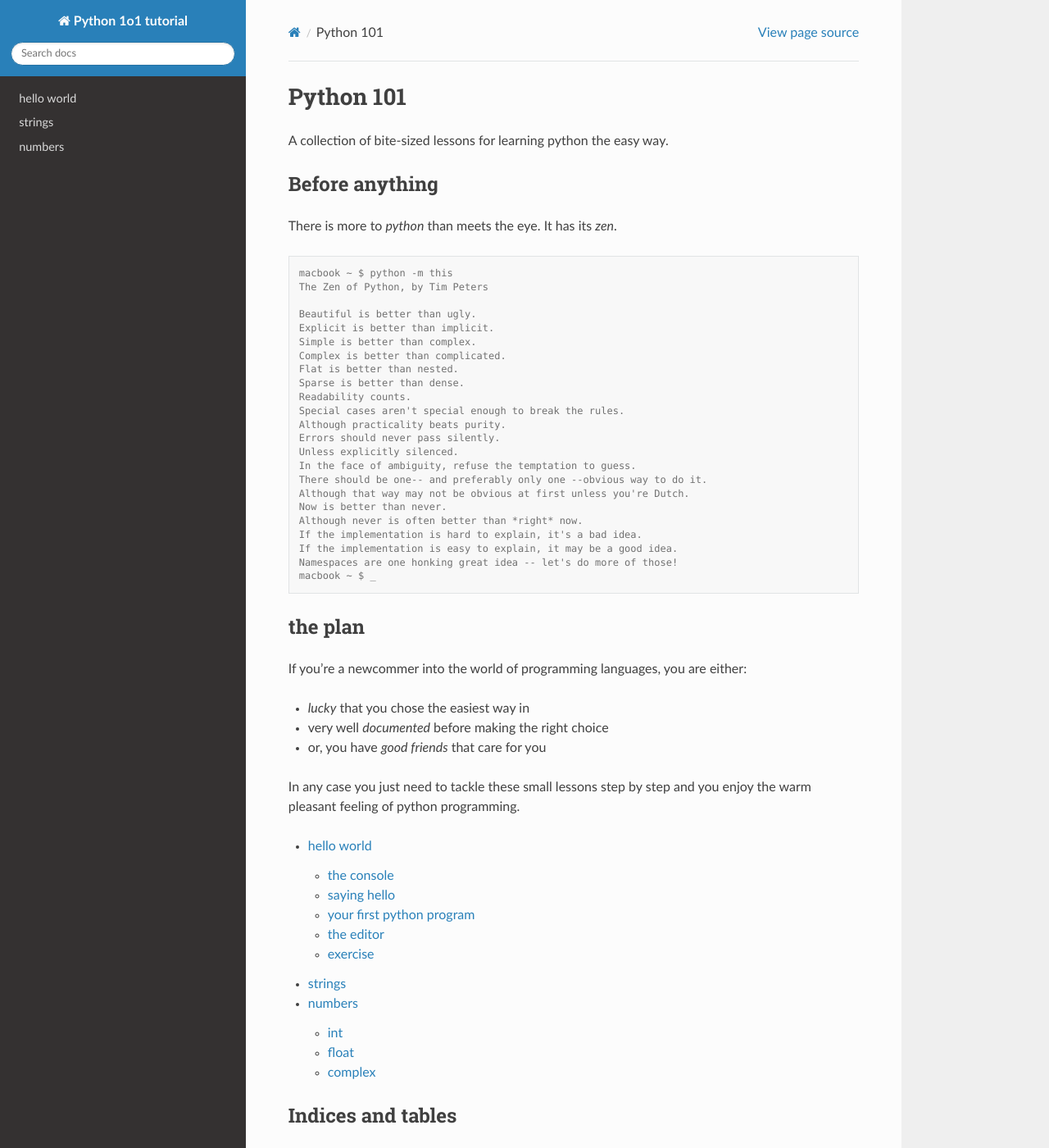
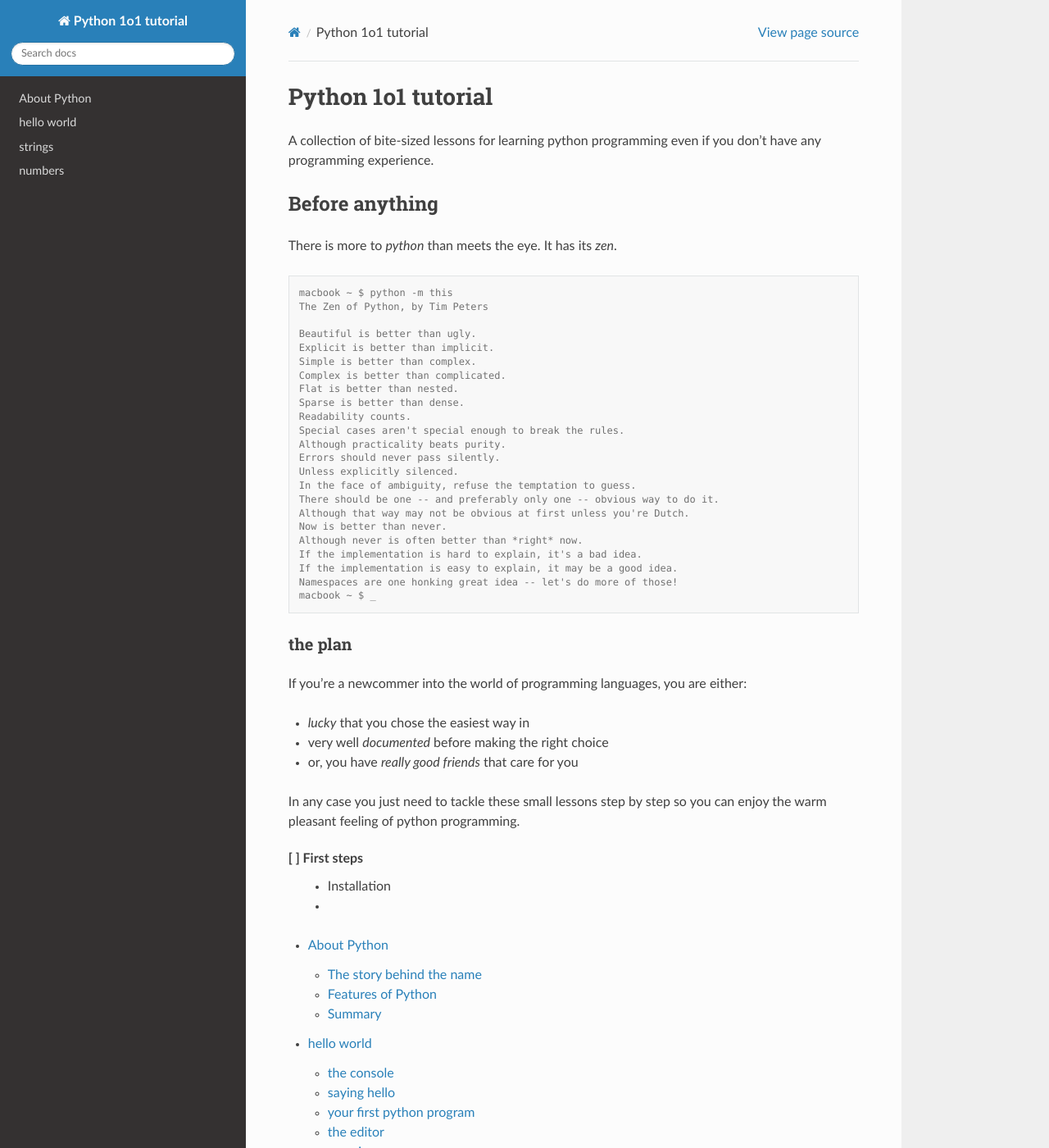
Before and after one commit to kopsha/python-1o1, a Sphinx documentation site: the page built from docs/index.rst, in a window 1280 px wide and 1400 px high. Shown: the whole window at 82% size. Built offline with Sphinx 7.4.7 and the Read the Docs theme 2.0.0, drawn with Linux system fonts in a browser that asks for light colours; part of the change alters nothing that is shown.

Commit message:
finished about python

```diff
--- /dev/null
+++ b/docs/about_python.rst
@@ -0,0 +1,164 @@
+************
+About Python
+************
+
+Python is one of those rare languages which can claim to be both simple and
+powerful. You will find yourself pleasantly surprised to see how easy it is
+to concentrate on the solution to the problem rather than the syntax and
+structure of the language you are programming in.
+
+.. admonition:: The official introduction to Python is:
+
+	Python is an easy to learn, powerful programming language. It has efficient
+	high-level data structures and a simple but effective approach to
+	object-oriented programming. Python's elegant syntax and dynamic typing,
+	together with its interpreted nature, make it an ideal language for
+	scripting and rapid application development in many areas on most platforms.
+
+
+I will discuss most of these features in more detail in the next section.
+
+
+The story behind the name
+#########################
+
+Guido van Rossum, the creator of the Python language, named the language after
+the BBC show "Monty Python's Flying Circus". He doesn't particularly like snakes
+that kill animals for food by winding their long bodies around them and crushing
+them.
+
+
+Features of Python
+##################
+
+Simple
+******
+
+Python is a simple and minimalistic language. Reading a good Python program feels
+almost like reading English, although very strict English! This pseudo-code
+nature of Python is one of its greatest strengths. It allows you to concentrate
+on the solution to the problem rather than the language itself.
+
+
+Easy to Learn
+*************
+
+As you will see, Python is extremely easy to get started with. Python has an
+extraordinarily simple syntax, as already mentioned.
+
+
+Free and Open Source
+********************
+
+Python is an example of a FLOSS (Free/Libré and Open Source Software). In simple
+terms, you can freely distribute copies of this software, read its source code,
+make changes to it, and use pieces of it in new free programs. FLOSS is based on
+the concept of a community which shares knowledge. This is one of the reasons
+why Python is so good - it has been created and is constantly improved by a
+community who just want to see a better Python.
+
+
+High-level Language
+*******************
+
+When you write programs in Python, you never need to bother about the low-level
+details such as managing the memory used by your program, etc.
+
+
+Portable
+********
+
+Due to its open-source nature, Python has been ported to (i.e. changed to make
+it work on) many platforms. All your Python programs can work on any of these
+platforms without requiring any changes at all if you are careful enough to
+avoid any system-dependent features.
+
+You can use Python on GNU/Linux, Windows, FreeBSD, Macintosh, Solaris, OS/2,
+Amiga, AROS, AS/400, BeOS, OS/390, z/OS, Palm OS, QNX, VMS, Psion, Acorn RISC OS,
+VxWorks, PlayStation, Sharp Zaurus, Windows CE and PocketPC!
+
+You can even use a platform like Kivy to create games for your computer and for
+iPhone, iPad, and Android.
+
+
+Interpreted
+***********
+
+This requires a bit of explanation.
+
+A program written in a **compiled** language like C or C++ is converted from the
+source language i.e. C or C++ into a language that is spoken by your computer
+(*binary code* i.e. **0**s and **1**s) using a compiler with various flags and
+options. When you run the program, the linker/loader software copies the program
+from hard disk to memory and starts running it.
+
+Python, on the other hand, does not need compilation to binary. You just run the
+program directly from the source code. Internally, Python converts the source
+code into an intermediate form called *bytecodes* and then translates this into
+the native language of your computer and then runs it. All this, actually, makes
+using Python much easier since you don't have to worry about compiling the
+program, making sure that the proper libraries are linked and loaded, etc.
+
+This also makes your Python programs much more portable, since you can just copy
+your Python program onto another computer and it just works!
+
+
+Object Oriented
+***************
+
+Python supports procedure-oriented programming as well as object-oriented
+programming. In procedure-oriented languages, the program is built around
+procedures or functions which are nothing but reusable pieces of programs.
+In object-oriented languages, the program is built around objects which combine
+data and functionality. Python has a very powerful but simplistic way of doing
+OOP, especially when compared to big languages like C++ or Java.
+
+
+Extensible
+**********
+
+If you need a critical piece of code to run very fast or want to have some piece
+of algorithm not to be open, you can code that part of your program in C or C++
+and then use it from your Python program.
+
+
+Embeddable
+**********
+
+You can embed Python within your C/C++ programs to give scripting capabilities
+for your program's users.
+
+
+Extensive Libraries
+*******************
+
+The Python Standard Library is huge indeed. It can help you do various things
+involving regular expressions,documentation generation, unit testing, threading,
+databases, web browsers, CGI, FTP, email, XML, XML-RPC, HTML, WAV files,
+cryptography, GUI (graphical user interfaces), and other system-dependent stuff.
+Remember, all this is always available wherever Python is installed.
+This is called the *Batteries Included* philosophy of Python.
+
+Besides the standard library, there are various other high-quality libraries
+which you can find at the Python Package Index.
+
+Summary
+#######
+
+Python is indeed an exciting and powerful language. It has the right combination
+of performance and features that make writing programs in Python both fun and
+easy.
+
+
+Python 3 versus 2
+*****************
+
+You can ignore this section if you're not interested in the difference between
+"Python version 2" and "Python version 3". But please do be aware of which
+version you are using. This tutorial is written for Python version 3.
+
+Remember that once you have properly understood and learn to use one version,
+you can easily learn the differences and use the other one. The hard part is
+learning programming and understanding the basics of Python language itself.
+That is our goal in this book, and once you have achieved that goal, you can
+easily use Python 2 or Python 3 depending on your situation.
--- a/docs/index.rst
+++ b/docs/index.rst
@@ -1,12 +1,14 @@
-Python 101
-##########
+*******************
+Python 1o1 tutorial
+*******************
 
 
-A collection of bite-sized lessons for learning python the easy way.
+A collection of bite-sized lessons for learning python programming even if you
+don't have any programming experience.
 
 
 Before anything
-***************
+###############
 
 There is more to *python* than meets the eye. It has its *zen*.
 
@@ -27,7 +29,7 @@ There is more to *python* than meets the eye. It has its *zen*.
     Errors should never pass silently.
     Unless explicitly silenced.
     In the face of ambiguity, refuse the temptation to guess.
-    There should be one-- and preferably only one --obvious way to do it.
+    There should be one -- and preferably only one -- obvious way to do it.
     Although that way may not be obvious at first unless you're Dutch.
     Now is better than never.
     Although never is often better than *right* now.
@@ -45,15 +47,21 @@ If you're a newcommer into the world of programming languages, you are either:
 
 * *lucky* that you chose the easiest way in
 * very well *documented* before making the right choice
-* or, you have *good friends* that care for you
+* or, you have *really good friends* that care for you
 
-In any case you just need to tackle these small lessons step by step and you enjoy the warm pleasant feeling of python programming.
+In any case you just need to tackle these small lessons step by step so you can
+enjoy the warm pleasant feeling of python programming.
 
+
+[ ] First steps
+    - Installation
+    -
 
 
 .. toctree::
    :maxdepth: 2
 
+   about_python
    hello_world
    strings
    numbers
```
